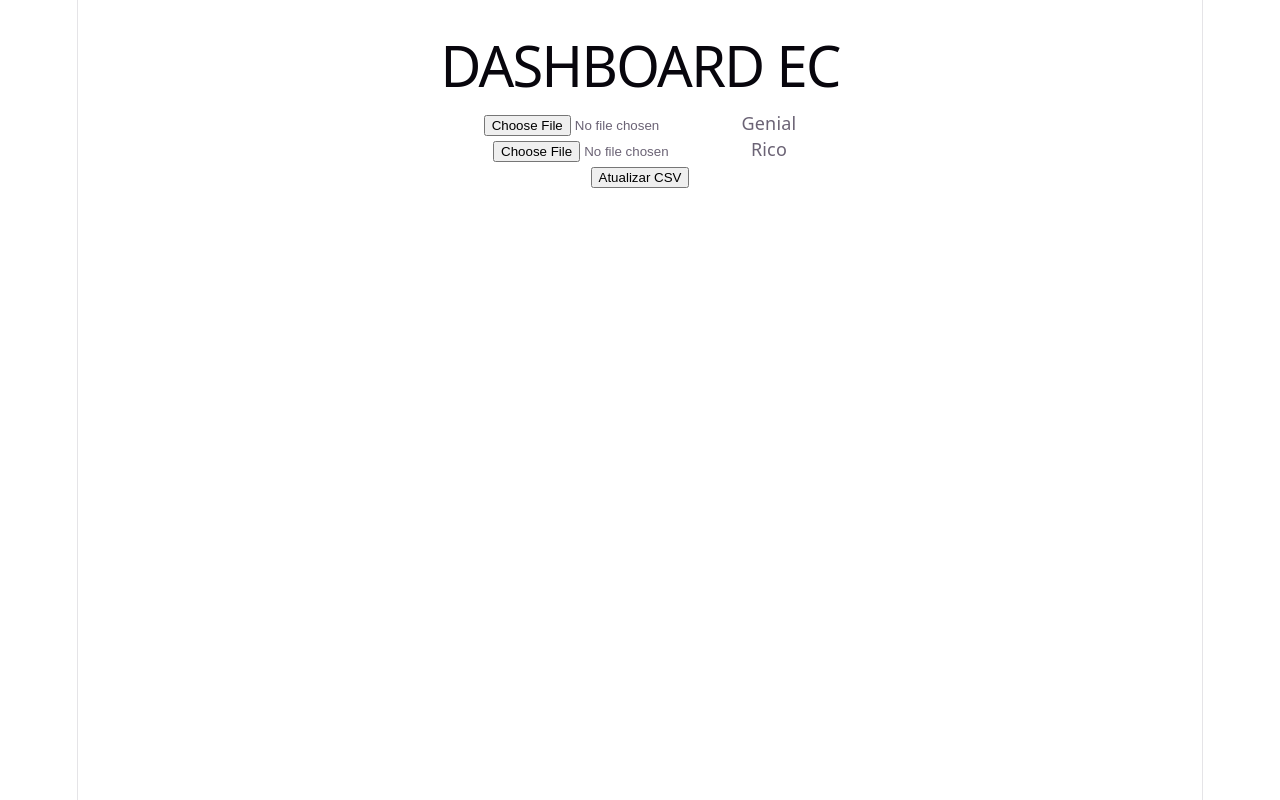
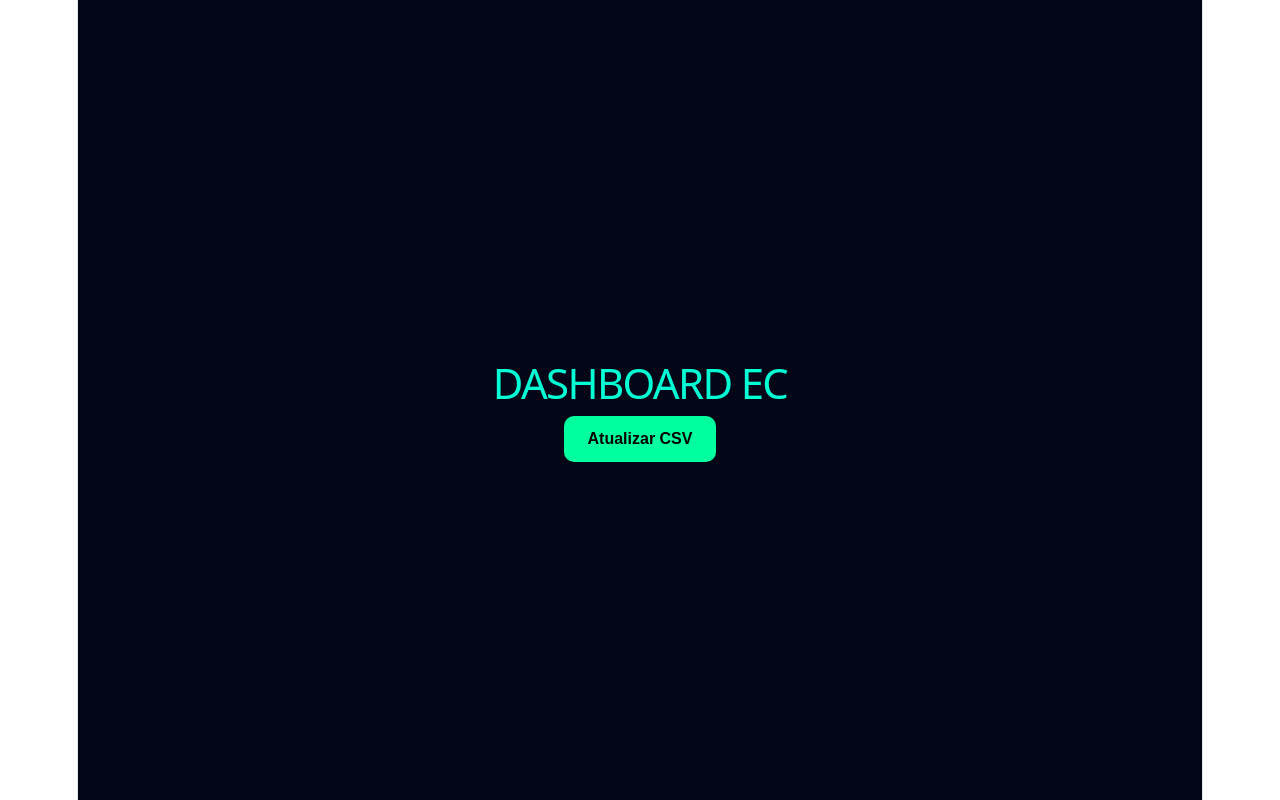
Before and after one commit to edercarvalhonovamutum-lgtm/dashboard-eder, a React (Vite) app: page / in a window 1280 px wide. Built offline with nearby package versions, Linux system fonts and the light colour scheme.

Commit message:
teste botao funcionando

```diff
--- a/src/App.jsx
+++ b/src/App.jsx
@@ -1,124 +1,39 @@
-import React, { useState } from "react";
-import Papa from "papaparse";
-import { db } from "./firebase";
-import { doc, setDoc } from "firebase/firestore";
+import React from "react";
 
-function App() {
-  const [genialFile, setGenialFile] = useState(null);
-  const [ricoFile, setRicoFile] = useState(null);
+export default function App() {
+  return (
+    <div
+      style={{
+        background: "#020617",
+        minHeight: "100vh",
+        color: "white",
+        display: "flex",
+        alignItems: "center",
+        justifyContent: "center",
+        fontFamily: "Arial, sans-serif",
+      }}
+    >
+      <div style={{ textAlign: "center" }}>
+        <h1 style={{ color: "#00ffd5", fontSize: 42, marginBottom: 20 }}>
+          DASHBOARD EC
+        </h1>
 
-  const processCSV = (file, broker) => {
-    return new Promise((resolve) => {
-      Papa.parse(file, {
-        header: true,
-        skipEmptyLines: true,
-        complete: (results) => {
-          const grouped = {};
-
-          results.data.forEach((row) => {
-            const data = row["Data Abertura"];
-            const total = parseFloat(row["Total"]);
-
-            if (!data || isNaN(total)) return;
-
-            const date = data.split(" ")[0]; // pega só a data
-
-            if (!grouped[date]) {
-              grouped[date] = {
-                genial: 0,
-                rico: 0,
-                opsGenial: 0,
-                opsRico: 0,
-              };
-            }
-
-            if (broker === "genial") {
-              grouped[date].genial += total;
-              grouped[date].opsGenial += 1;
-            } else {
-              grouped[date].rico += total;
-              grouped[date].opsRico += 1;
-            }
-          });
-
-          resolve(grouped);
-        },
-      });
-    });
-  };
-
-  const uploadData = async () => {
-    const genialData = genialFile
-      ? await processCSV(genialFile, "genial")
-      : {};
-
-    const ricoData = ricoFile
-      ? await processCSV(ricoFile, "rico")
-      : {};
-
-    const allDates = new Set([
-      ...Object.keys(genialData),
-      ...Object.keys(ricoData),
-    ]);
-
-    for (let date of allDates) {
-      const g = genialData[date] || {};
-      const r = ricoData[date] || {};
-
-      const genial = g.genial || 0;
-      const rico = r.rico || 0;
-
-      const opsGenial = g.opsGenial || 0;
-      const opsRico = r.opsRico || 0;
-
-      const [day, month, year] = date.split("/");
-
-      const docId = `${year}-${month}-${day}`;
-
-      await setDoc(doc(db, "trades", docId), {
-        dateKey: docId,
-        shortDate: date,
-        ano: year,
-        mes: month,
-        dia: day,
-        monthKey: `${year}-${month}`,
-
-        genial: Number(genial.toFixed(2)),
-        rico: Number(rico.toFixed(2)),
-
-        opsGenial,
-        opsRico,
-
-        updatedAt: Date.now(),
-      });
-    }
-
-    alert("🔥 Dados atualizados com sucesso!");
-  };
-
-  return (
-    <div style={{ padding: 20 }}>
-      <h1>DASHBOARD EC</h1>
-
-      <div>
-        <input
-          type="file"
-          onChange={(e) => setGenialFile(e.target.files[0])}
-        />
-        <span> Genial</span>
+        <button
+          onClick={() => alert("FUNCIONANDO")}
+          style={{
+            background: "#00ff9f",
+            color: "#000",
+            padding: "14px 24px",
+            borderRadius: 10,
+            border: "none",
+            cursor: "pointer",
+            fontWeight: 800,
+            fontSize: 16,
+          }}
+        >
+          Atualizar CSV
+        </button>
       </div>
-
-      <div>
-        <input
-          type="file"
-          onChange={(e) => setRicoFile(e.target.files[0])}
-        />
-        <span> Rico</span>
-      </div>
-
-      <button onClick={uploadData}>Atualizar CSV</button>
     </div>
   );
 }
-
-export default App;
```
